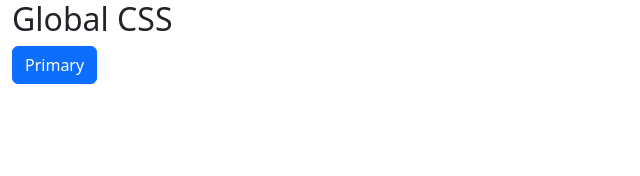
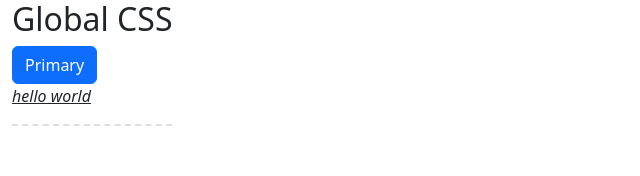
Before and after one commit to kkang-daum/pnu_front, a React (Vite) app in the folder react/lab3/lab3-app/: page / in a window 1280 px wide. Shown: the top 176 px of the page, without its empty margins (0-640 px from the left). Built offline with nearby package versions, Linux system fonts and the light colour scheme.

Commit message:
Add files via upload

```diff
--- a/react/lab3/lab3-app/src/lab1-style/Lab1App.jsx
+++ b/react/lab3/lab3-app/src/lab1-style/Lab1App.jsx
@@ -1,8 +1,13 @@
+import styles from './style'
+
 const CSSTest = () => {
     return (
         <div className="container">
             <h2>Global CSS</h2>
             <button type="button" className="btn btn-primary">Primary</button>
+            {/* inline style, js 객체로 정의한 스타일을 컴포넌트에 직접 적용 */}
+            <p style={styles.textStyle}>hello world</p>
+            <hr style={styles.dashStyle}/>
         </div>
     )
 }
--- /dev/null
+++ b/react/lab3/lab3-app/src/lab1-style/style.js
@@ -0,0 +1,16 @@
+//js 객체로 스타일 정의..
+const styles = {
+    textStyle: {
+        //css 의 속성을 그대로 이용하지만.. js 객체임으로..
+        //js document node 의 style 속성명을 그대로 이용해야..
+        //snake case 가 아니라.. camel case
+        fontStyle: 'italic',
+        textDecoration: 'underline'
+    },
+    dashStyle: {
+        backgroundColor: '#fff',
+        borderTop: '2px dashed gray'
+    }
+}
+
+export default styles
```
